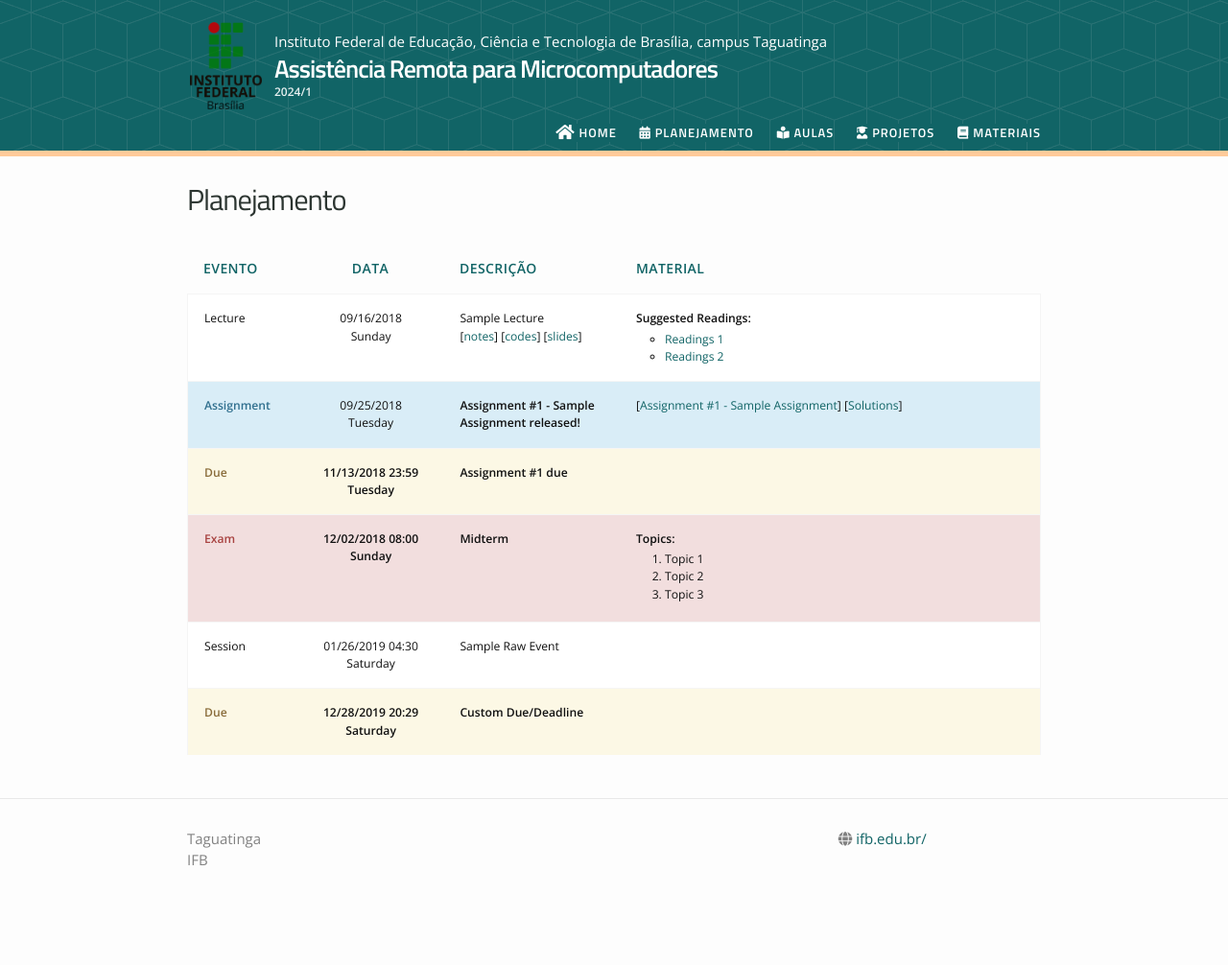
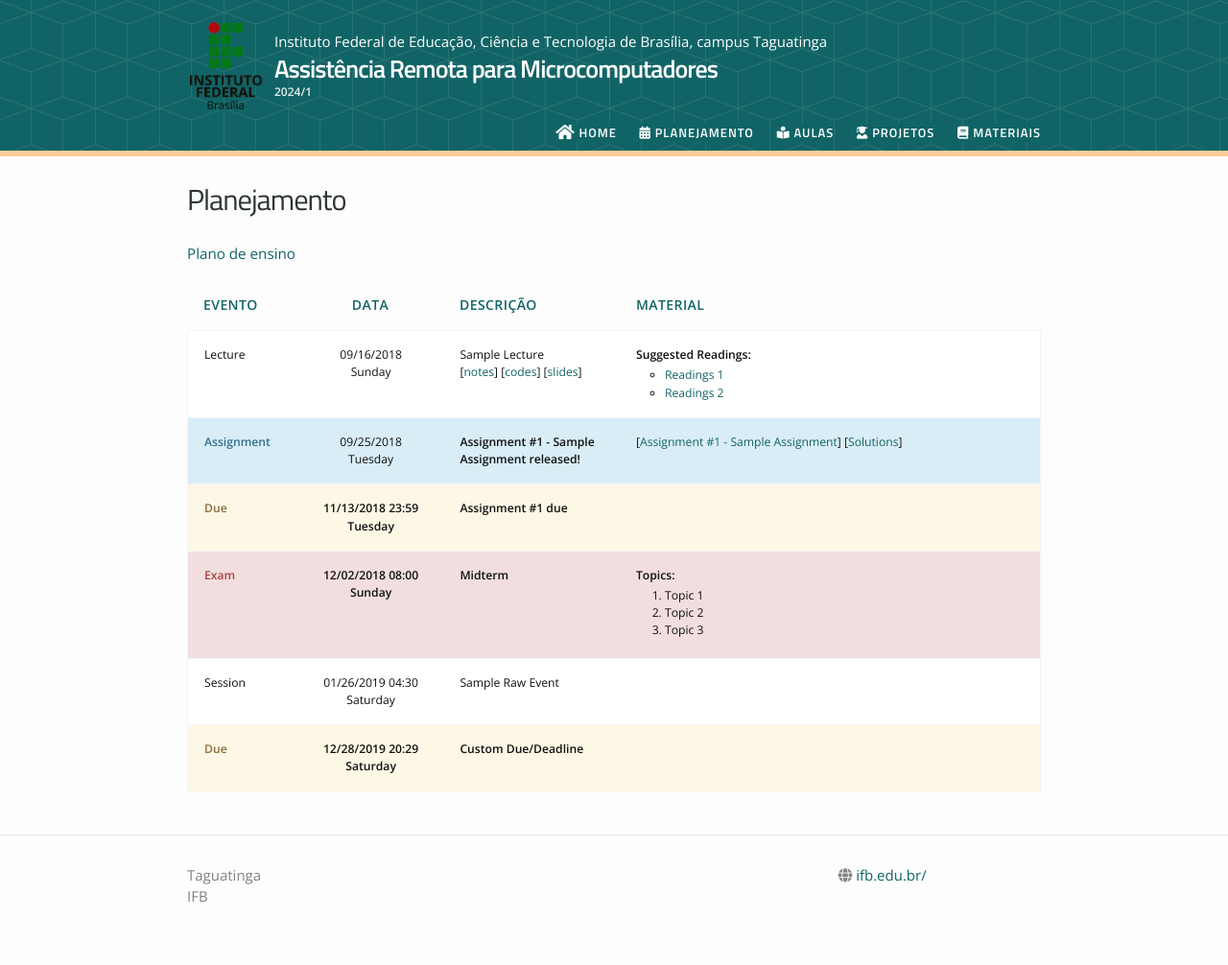
Before and after one commit to danielsaad/assistencia-remota-para-microcomputadores, a Jekyll site: the page built from schedule.md, in a window 1280 px wide. Shown: the whole page at 96% size. Built offline with Jekyll 4.4.1, drawn with Linux system fonts in a browser that asks for light colours; nearby versions of some CDN libraries; before the commit the page ends 968 px from its top, so only the background shows below that.

```diff
--- a/schedule.md
+++ b/schedule.md
@@ -3,3 +3,5 @@ layout: schedule
 title: Planejamento
 permalink: /schedule/
 ---
+
+[Plano de ensino](/assets/planejamento/plano-de-ensino.pdf)
```
Also changed, not shown: 2 other files.
